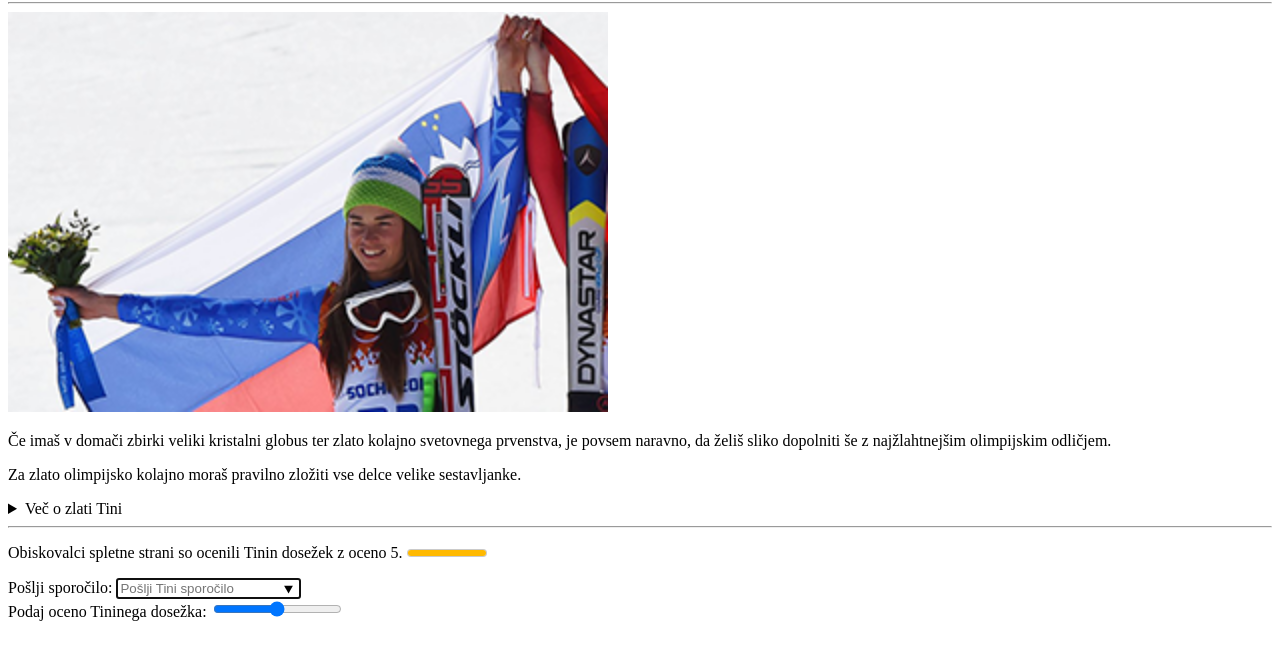
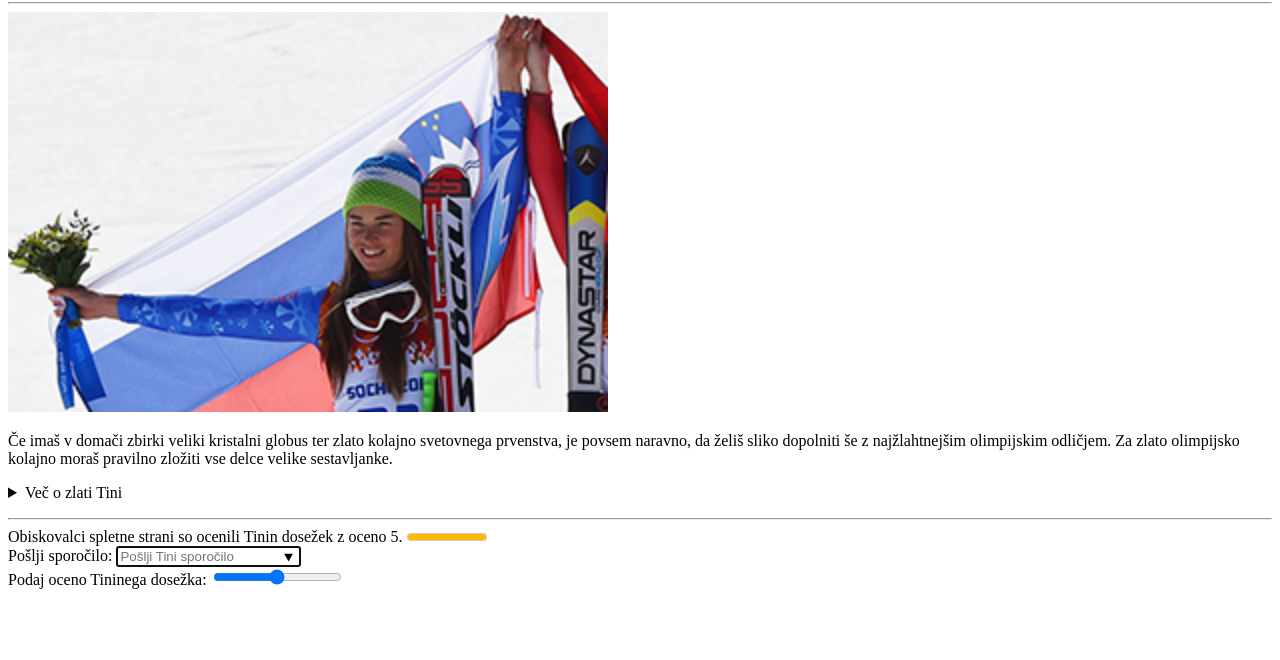
Before and after one commit to mstajdohar/asadn1, a plain HTML site: page index.html in a window 1280 px wide. Shown: the part 78-738 px from the top of the page. Drawn offline with Linux system fonts and the light colour scheme.

Commit message:
donedone

```diff
--- a/index.html
+++ b/index.html
@@ -12,19 +12,20 @@
 		<hr />
 
 		<img src="tina.png" alt="Tina Maze" width="600" height="400" />
-		<p>Če imaš v domači zbirki veliki kristalni globus ter zlato kolajno svetovnega prvenstva, je povsem naravno, da želiš sliko dopolniti še z najžlahtnejšim olimpijskim odličjem.</p>
-		<p>Za zlato olimpijsko kolajno moraš pravilno zložiti vse delce velike sestavljanke.</p>
-		<details>
-			<summary>Več o zlati Tini</summary>
-			<p>Tina Maze je najuspešnejša slovenska alpska smučarka v Svetovnem pokalu. Je ena izmed šestih smučark, ki so zmagale v vseh petih disciplinah in ena od treh, ki jim je to uspelo v eni sami sezoni. V dosedanji karieri ima 22 zmag in je aktualna svetovna prvakinja v superveleslalomu (2013).</p>
-		</details>
+		<p>
+			Če imaš v domači zbirki veliki kristalni globus ter zlato kolajno svetovnega prvenstva, je povsem naravno, da želiš sliko dopolniti še z najžlahtnejšim olimpijskim odličjem.
+			Za zlato olimpijsko kolajno moraš pravilno zložiti vse delce velike sestavljanke.
+			<details>
+				<summary>Več o zlati Tini</summary>
+				Tina Maze je najuspešnejša slovenska alpska smučarka v Svetovnem pokalu. Je ena izmed šestih smučark, ki so zmagale v vseh petih disciplinah in ena od treh, ki jim je to uspelo v eni sami sezoni. V dosedanji karieri ima 22 zmag in je aktualna svetovna prvakinja v superveleslalomu (2013).
+			</details>
+		</p>
 
 		<hr />
 
-		<p>Obiskovalci spletne strani so ocenili Tinin dosežek z oceno 5. <meter value="5" max="5" high="4">(5/5)</meter>
+		Obiskovalci spletne strani so ocenili Tinin dosežek z oceno 5. <meter value="5" max="5" high="4">(5/5)</meter>
 		<form>
 			<label>Pošlji sporočilo: <input type="text" placeholder="Pošlji Tini sporočilo" list="messages" autofocus></label>
-
 			<datalist id="messages">
 				<option value="Bravo Tina">
 				<option value="Tina, zlata si">
```
